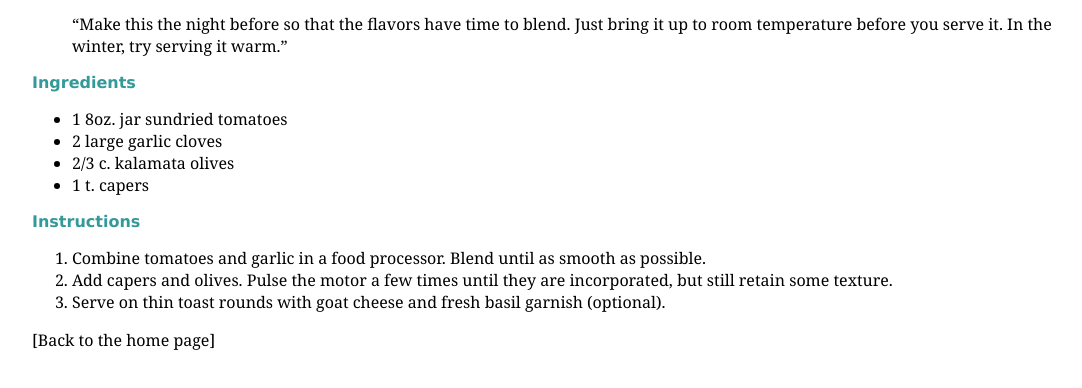
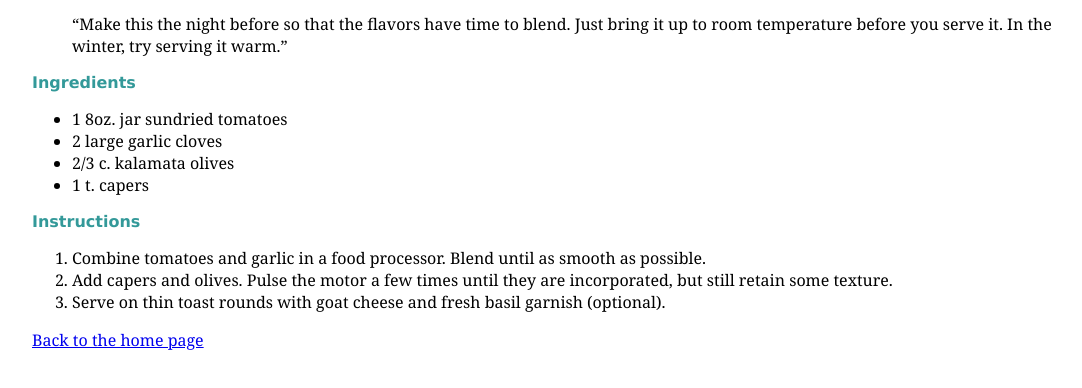
Before and after one commit to gabrielleyakobson/grc-338-02-gyakobso-2, a plain HTML site: page recipes/tapenade.html in a window 1280 px wide. Shown: the part 106-494 px from the top of the page, without its empty margins (64-1146 px from the left). Drawn offline with Linux system fonts and the light colour scheme.

Commit message:
Link to a higher directory

```diff
--- a/recipes/tapenade.html
+++ b/recipes/tapenade.html
@@ -51,7 +51,7 @@ small {
 <li>Serve on thin toast rounds with goat cheese and fresh basil garnish (optional).</li>
 </ol>
 
-<p>[Back to the home page]</p>
+    <p><a href="../index.html">Back to the home page</a></p>
 
 </body>
 </html>
```
Also changed, not shown: recipes/salmon.html (+1 -1 lines).
